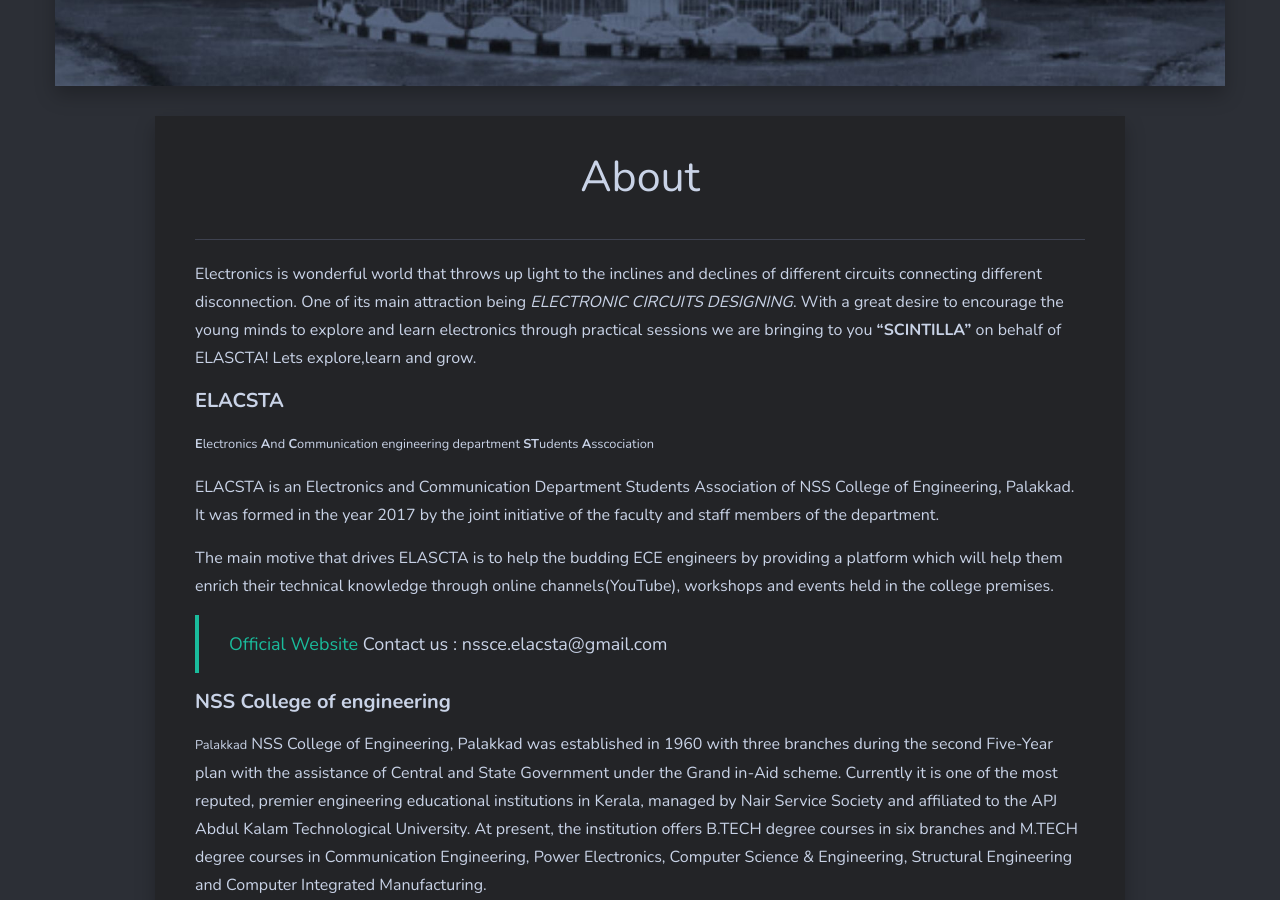
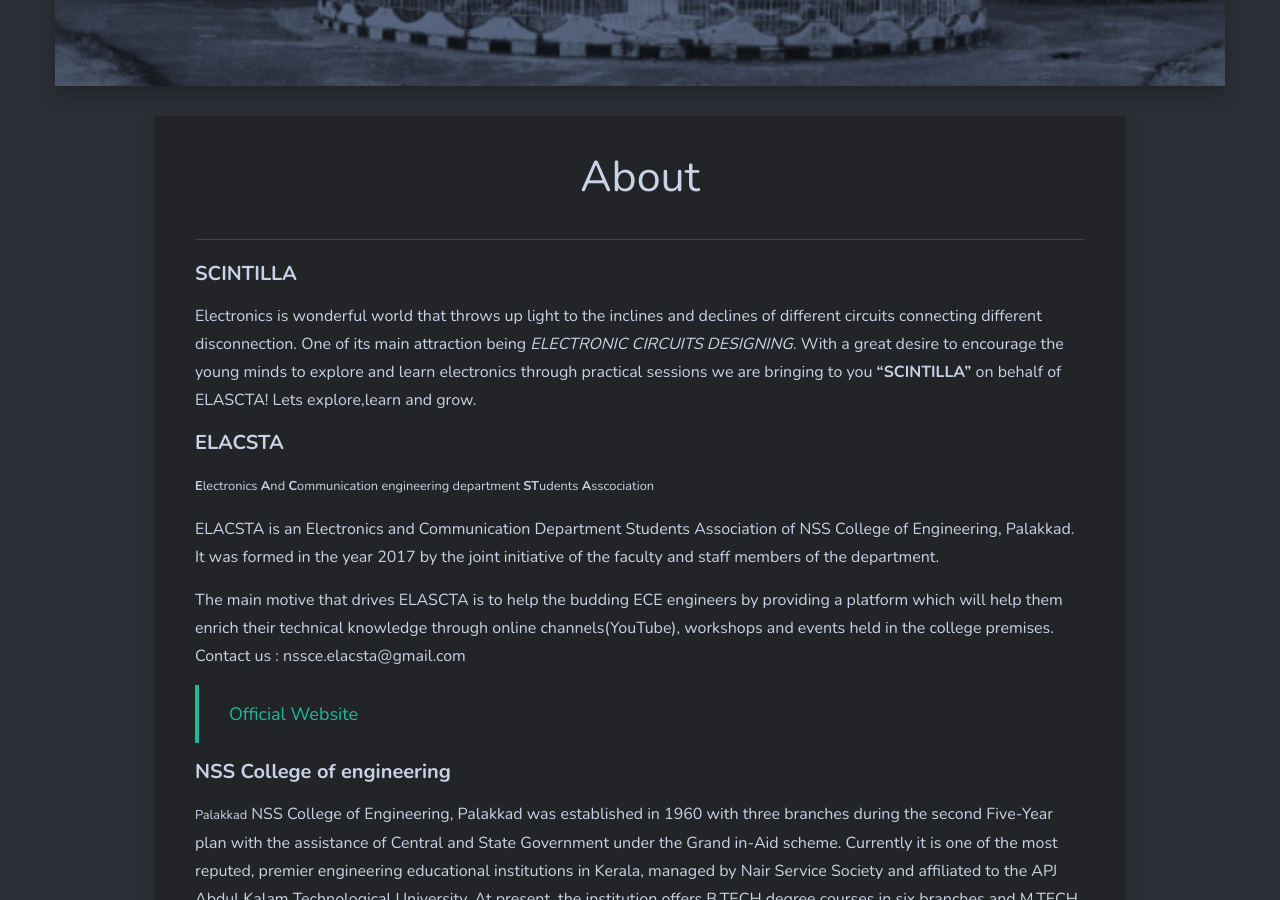
Before and after one commit to elacsta/scintilla, a Jekyll site: the page built from _pages/about.md, in a window 1280 px wide and 900 px high, scrolled down 609 px. Built offline with Jekyll 4.4.1, drawn with Linux system fonts in a browser that asks for light colours; nearby versions of some CDN libraries.

Commit message:
tweaks to about page

```diff
--- a/_pages/about.md
+++ b/_pages/about.md
@@ -6,6 +6,7 @@
 ---
 
 
+#### SCINTILLA
 Electronics is wonderful world that throws up light to the inclines and declines of different circuits connecting different disconnection. One of its main attraction being *ELECTRONIC CIRCUITS DESIGNING*. With a great desire to encourage the young minds to explore and learn electronics through practical sessions we are bringing to you **"SCINTILLA"** on behalf of ELASCTA!
 Lets explore,learn and grow.
 
@@ -16,9 +17,10 @@
 ELACSTA is an Electronics and Communication Department Students Association of NSS College of Engineering, Palakkad.
 It was formed in the year 2017 by the joint initiative of the faculty and staff members of the department.
 
-The main motive that drives ELASCTA is to help the budding ECE engineers by providing a platform which will help them enrich their technical knowledge through online channels(YouTube), workshops and events held in the college premises.
+The main motive that drives ELASCTA is to help the budding ECE engineers by providing a platform which will help them enrich their technical knowledge through online channels(YouTube), workshops and events held in the college premises.<br>
+Contact us : nssce.elacsta@gmail.com
 > [Official Website](https://elacsta.github.io/)
-> Contact us : nssce.elacsta@gmail.com
+
 
 #### NSS College of engineering
 <small>Palakkad</small>
```
